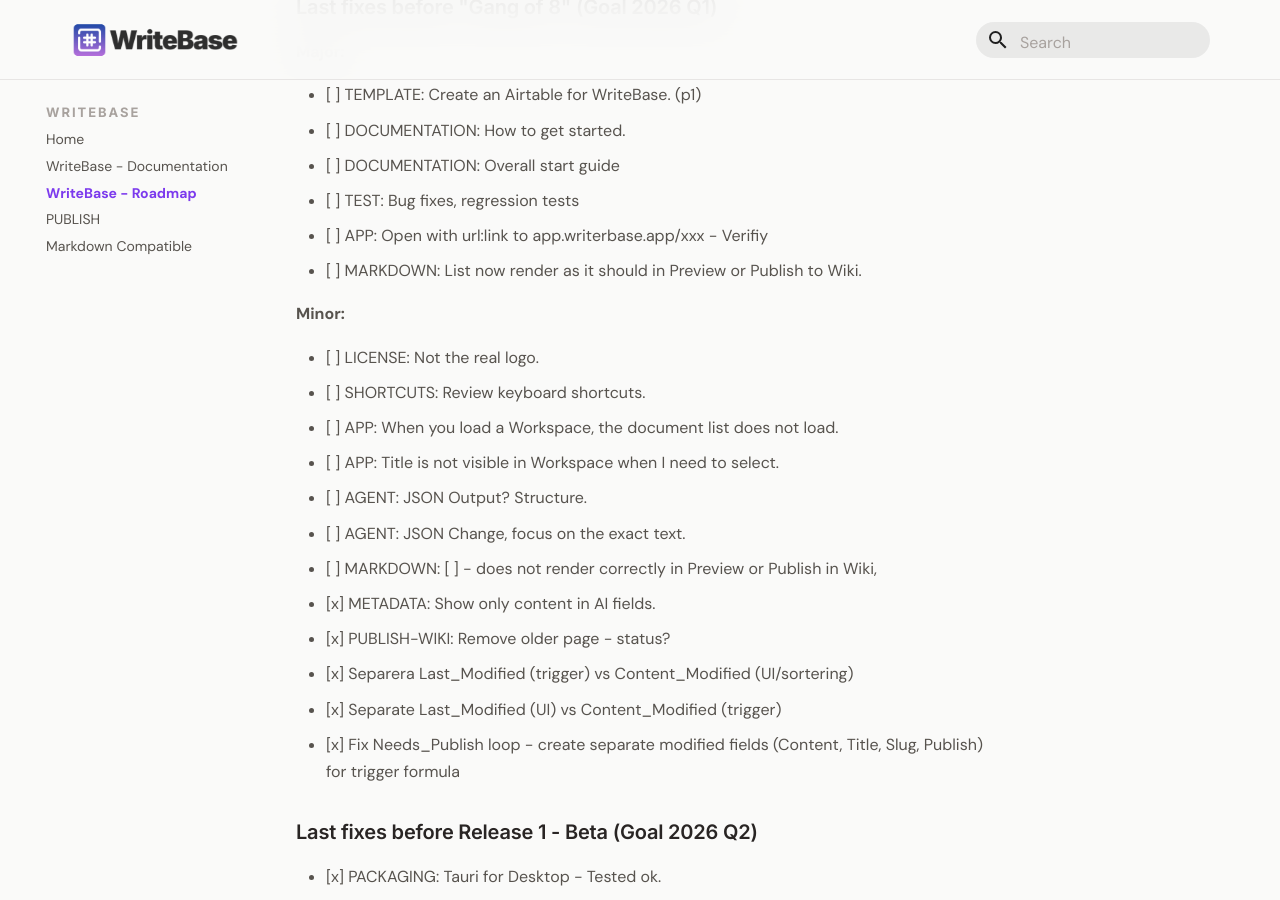
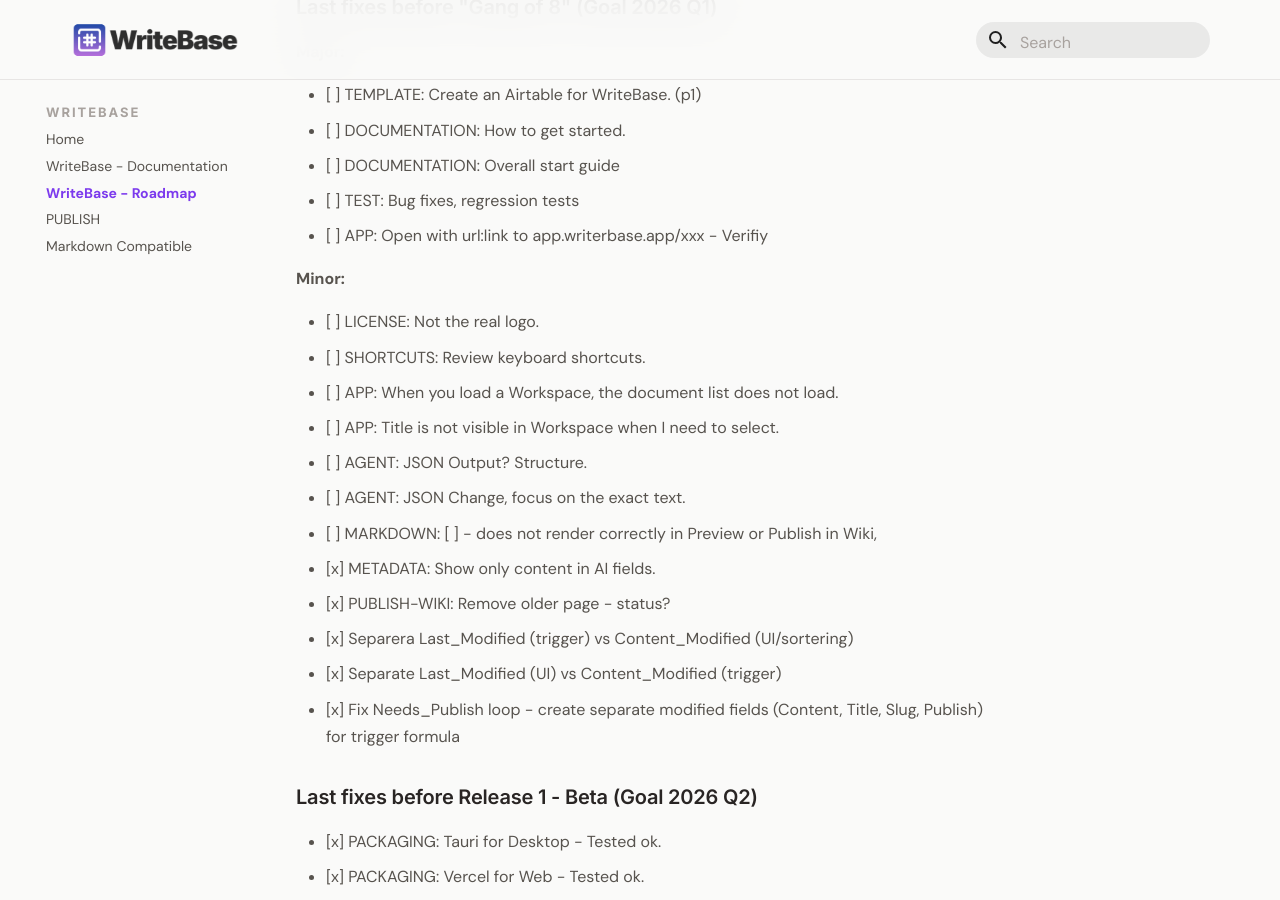
Before and after one commit to larssonhthomas-afk/writebase-docs, an MkDocs documentation site: the page built from docs/009-writebase-roadmap.md, in a window 1280 px wide and 900 px high, scrolled down 555 px. Built offline with MkDocs 1.6.1 and Material for MkDocs 9.7.7, drawn with Linux system fonts in a browser that asks for light colours; some web fonts are replaced.

Commit message:
Update 009-writebase-roadmap.md

```diff
--- a/docs/009-writebase-roadmap.md
+++ b/docs/009-writebase-roadmap.md
@@ -27,13 +27,8 @@ This Backlog has a priority 1-3.
 - [ ] TEMPLATE: Create an Airtable for WriteBase. (p1)
 - [ ] DOCUMENTATION: How to get started.
 - [ ] DOCUMENTATION: Overall start guide
-
 - [ ] TEST: Bug fixes, regression tests
-
-
-
 - [ ] APP: Open with url:link to app.writerbase.app/xxx - Verifiy
-- [ ] MARKDOWN: List now render as it should in Preview or Publish to Wiki.
 
 **Minor:**
 
```
